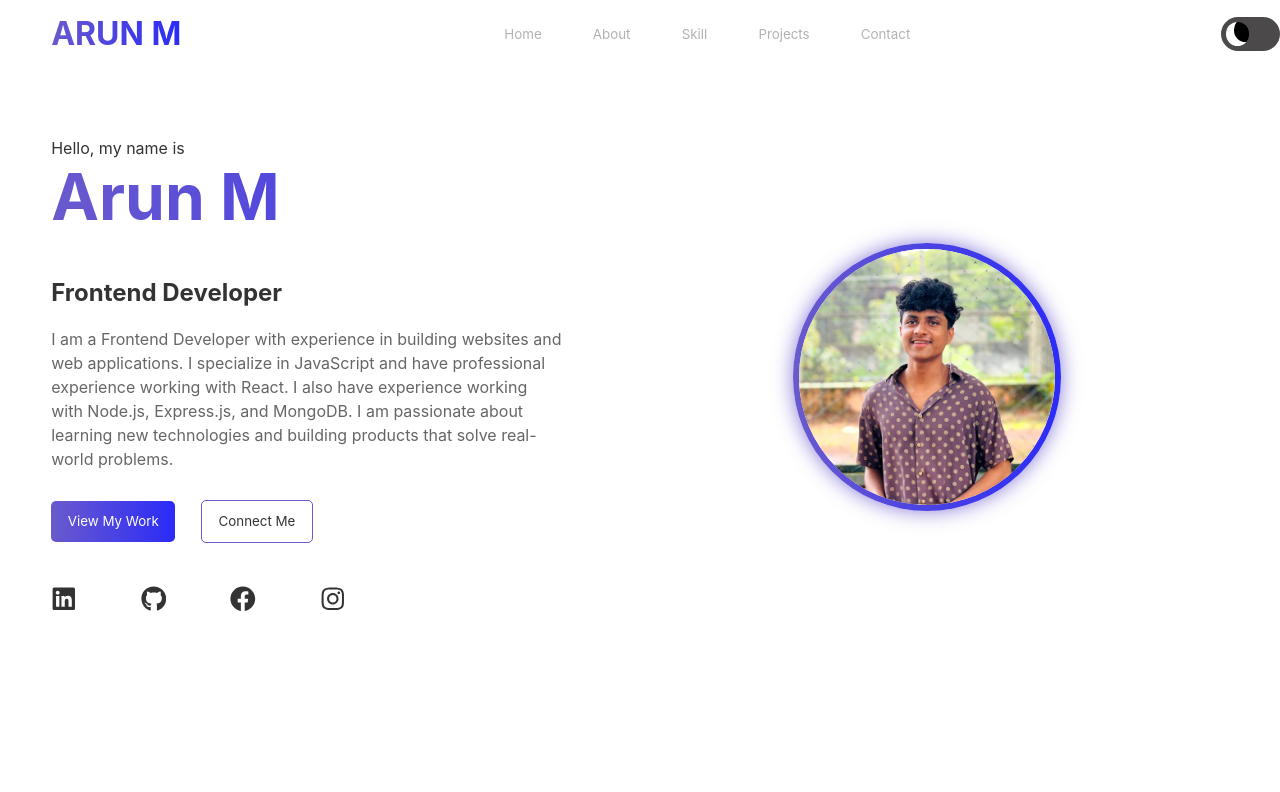
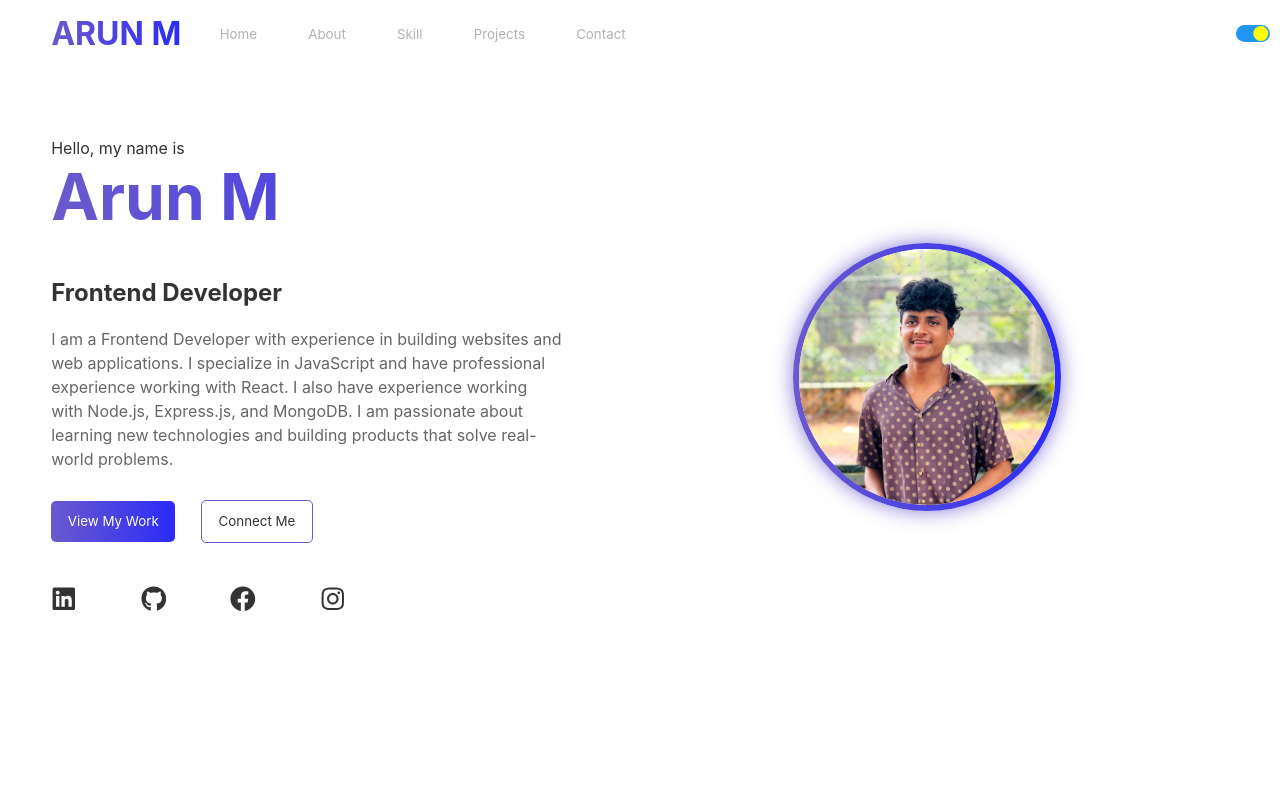
Before and after one commit to Arunitdy/portfolio-2.0, a React (Vite) app in the folder portfolio/: page / in a window 1280 px wide. Shown: the top 792 px of the page. Built offline with nearby package versions, Linux system fonts and the light colour scheme.

Commit message:
fix: update dark mode toggle functionality and improve styling in Profile component

```diff
--- a/portfolio/src/All/Profile.css
+++ b/portfolio/src/All/Profile.css
@@ -60,18 +60,14 @@
      color: #6a5acd;
   }
 
-  .dark_light {
+.switch {
+    font-size: 17px;
     margin-inline: 10px;
     margin-left: auto;
-  }
-  /* From Uiverse.io by alfoly1988 */
-/* The switch - the box around the slider */
-.switch {
-    font-size: 17px;
     position: relative;
     display: inline-block;
-    width: 3.5em;
-    height: 2em;
+    width: 2em;
+    height: 1em;
   }
 
   /* Hide default HTML checkbox */
@@ -90,18 +86,18 @@
     right: 0;
     bottom: 0;
     background-color: rgb(75, 73, 74);
-    transition: 0.4s;
+    transition: 0.2s;
     border-radius: 30px;
   }
 
   .slider:before {
     position: absolute;
     content: "";
-    height: 1.4em;
-    width: 1.4em;
+    height: .9em;
+    width: .9em;
     border-radius: 20px;
-    left: 0.3em;
-    bottom: 0.3em;
+    left: 0.09em;
+    bottom: 0.07em;
     background-color: black;
     box-shadow: inset 8px -4px 0 0 white;
     transition: 0.4s;
@@ -112,7 +108,7 @@
   }
 
   .switch input:checked + .slider:before {
-    transform: translateX(1.5em);
+    transform: translateX(.9em);
     background-color: yellow;
     box-shadow: none;
   }
--- a/portfolio/src/All/Profile.jsx
+++ b/portfolio/src/All/Profile.jsx
@@ -86,7 +86,7 @@ export const Profile = () => {
                     <label className="switch">
                         <input
                             type="checkbox"
-                            checked={darkMode}
+                            checked={!darkMode}
                             onChange={toggleTheme}
                         />
                         <span className="slider"></span>
--- a/portfolio/src/All/Project/Projects.css
+++ b/portfolio/src/All/Project/Projects.css
@@ -27,7 +27,7 @@
 
   /* Project Card */
   .project-card {
-    background: rgba(255, 255, 255, 0.05);
+    background:transparent;
     padding: 20px;
     border-radius: 12px;
     box-shadow: 0px 4px 10px rgba(0, 0, 0, 0.1);
```
